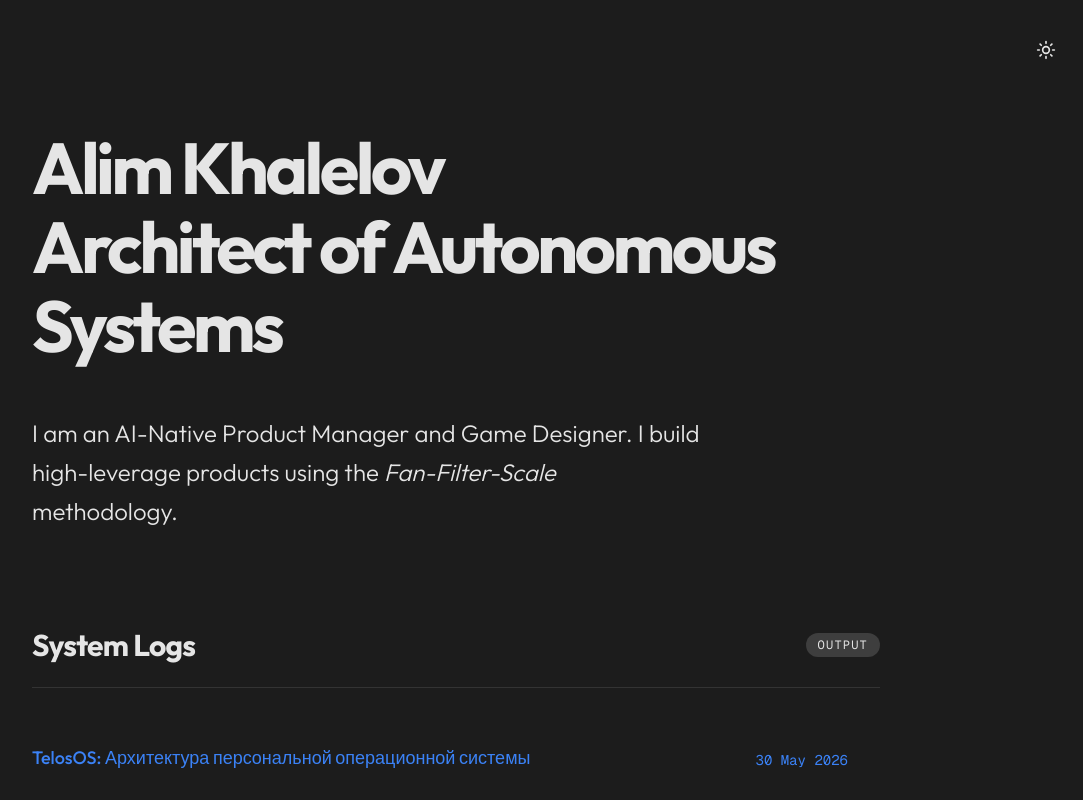
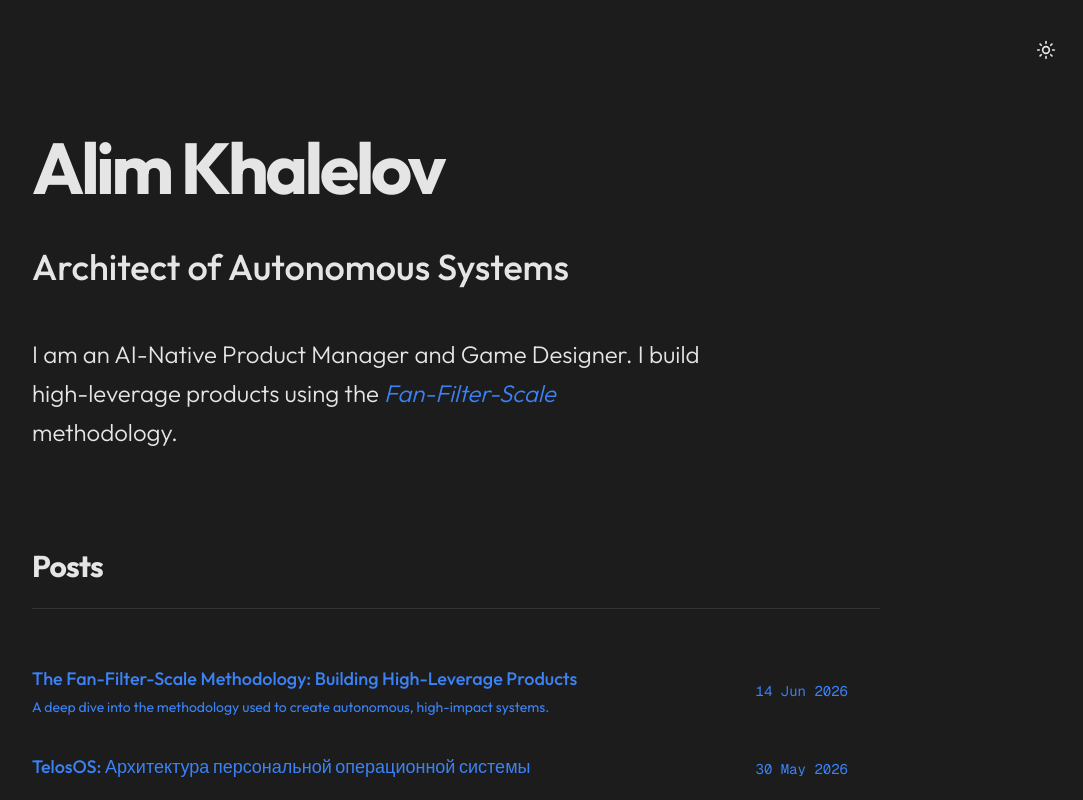
Before and after one commit to alimkhalelov/personal-website-telos, a Next.js app: page / in a window 1280 px wide. Shown: the top 800 px of the page, without its empty margins (184-1267 px from the left). Built offline with nearby package versions, Linux system fonts and the light colour scheme.

Commit message:
UI: Refine Architect title, rename System Logs to Posts, add Fan-Filter-Scale methodology post

```diff
--- a/src/app/page.tsx
+++ b/src/app/page.tsx
@@ -23,20 +23,20 @@ export default function Home() {
       <section className="flex flex-col gap-8 animate-in fade-in slide-in-from-bottom-4 duration-1000">
         <h1 className="text-5xl sm:text-7xl font-bold tracking-tighter leading-[1.1]">
           Alim Khalelov
-          <br />
-          <span className="text-muted-foreground/50">Architect of Autonomous Systems</span>
         </h1>
+        <h2 className="text-2xl sm:text-4xl text-muted-foreground/50 font-medium mt-2">
+          Architect of Autonomous Systems
+        </h2>
 
         <p className="text-xl sm:text-2xl text-muted-foreground max-w-2xl leading-relaxed font-light mt-4">
-          I am an AI-Native Product Manager and Game Designer. I build high-leverage products using the <span className="italic">Fan-Filter-Scale</span> methodology.
+          I am an AI-Native Product Manager and Game Designer. I build high-leverage products using the <Link href="/blog/fan-filter-scale-methodology" className="italic hover:text-accent underline decoration-muted-foreground/30 underline-offset-4 transition-colors">Fan-Filter-Scale</Link> methodology.
         </p>
       </section>
 
       {/* Lab Log / Blog Section */}
       <section className="flex flex-col gap-10">
         <div className="flex items-center justify-between border-b border-border pb-6">
-          <h2 className="text-3xl font-bold tracking-tight">System Logs</h2>
-          <span className="text-xs font-mono text-muted-foreground uppercase tracking-widest bg-muted/30 px-3 py-1 rounded-full">Output</span>
+          <h2 className="text-3xl font-bold tracking-tight">Posts</h2>
         </div>
 
         <div className="flex flex-col gap-1">
--- /dev/null
+++ b/src/content/posts/fan-filter-scale-methodology.mdx
@@ -0,0 +1,18 @@
+---
+title: "The Fan-Filter-Scale Methodology: Building High-Leverage Products"
+date: "2026-06-14"
+description: "A deep dive into the methodology used to create autonomous, high-impact systems."
+---
+
+The **Fan-Filter-Scale** methodology is the core engine behind building high-leverage products that can scale autonomously. As an AI-Native Product Manager, I've developed this approach to systematically test, refine, and expand product ideas with minimal overhead.
+
+## 1. Fan
+The **Fan** stage is all about divergence. We generate a wide array of hypotheses, rapid prototypes, and potential features. In this phase, quantity leads to quality. Leveraging AI agents allows us to multiply our creative output, exploring hundreds of potential product angles simultaneously without the traditional cost in time or resources.
+
+## 2. Filter
+Once we have a broad spectrum of ideas, the **Filter** stage applies strict, data-driven constraints. We ruthlessly eliminate what doesn't work, focusing on user engagement, technical feasibility, and value creation. This is where the "noise" is stripped away, leaving only the strongest, most viable signals.
+
+## 3. Scale
+The final stage is **Scale**. Having identified the winning hypotheses, we double down. We build robust, autonomous systems around these core features, automating the delivery of value. The goal is to reach a state where the product can grow and adapt with minimal human intervention—acting as a true Demiurge of its domain.
+
+By continuously iterating through this loop, we can build products that are not just fast to market, but highly resilient and scalable.
```
